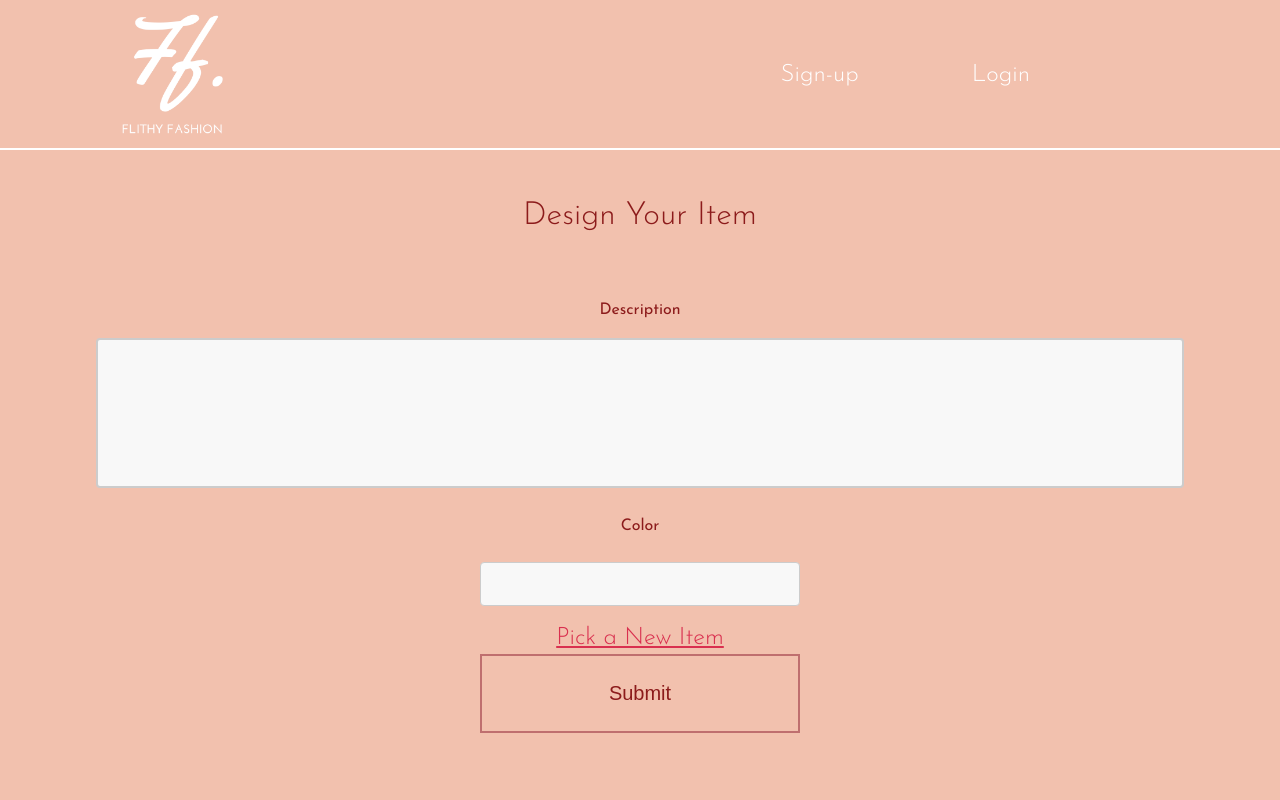
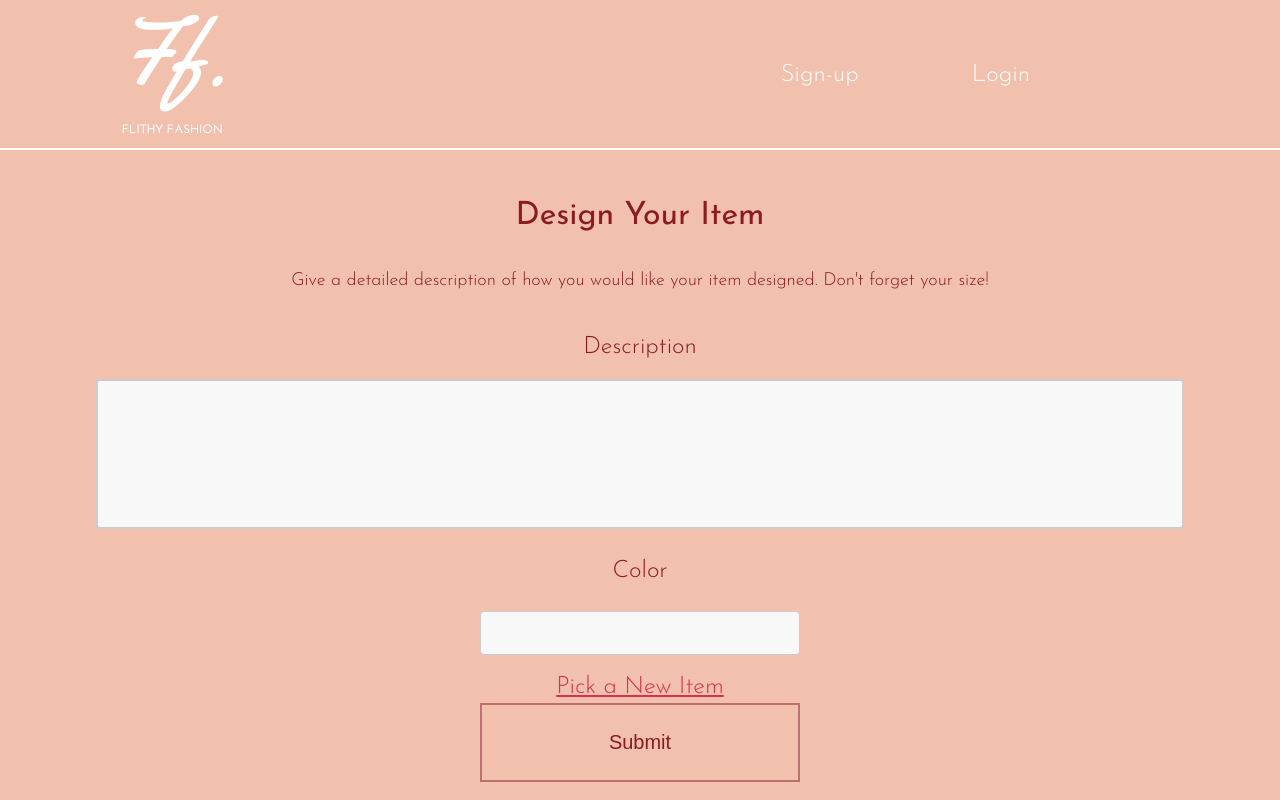
Before and after one commit to CherelleTownes/Filthy-Fashion, a React (Create React App) app in the folder client/: page /categories/1 in a window 1280 px wide. Built offline with nearby package versions, Linux system fonts and the light colour scheme; no server answers.

Commit message:
completed all categories css

```diff
--- a/client/src/components/Categories/index.js
+++ b/client/src/components/Categories/index.js
@@ -5,18 +5,45 @@ import logo from '../../assets/images/Logo.png'
 
 const StyledCategories = styled.section`
   display: grid;
+  grid-template-columns: 1fr 1fr;
+  grid-row-gap: 25px;
+  justify-items: center;
 `;
 
+const SelectItems = styled.button`
+  background-image:linear-gradient(rgba(0, 0, 0, 0.7), rgba(0, 0, 0, 0.7)),
+  url("/Images/CategoryImg.jpg");
+  background-size: cover;
+  height: 500px;
+  width: 500px;
+  background-position: 25% 20%;
+  color: white;
+  font-size: 50px;
+  text-transform: uppercase;
+  cursor:pointer;
+  :hover {
+  color: #F2A2A2;}
+`;
+
+const Title = styled.h1`
+    font-size: 36px;
+    font-weight: 300;
+    padding: 50px 0;
+    color: #8C1B1B;
+    text-align: center;
+`;
 
 
 export default function Categories(props) {
   return (
     <div>
- <h3>Pick An Item To Create</h3>
+      <Title>Pick An Item To Create</Title>
+      <StyledCategories>
       {props.categories.map(category => (
-        <Link to={`/categories/${category.id}`}><button key={category.id}>
+        <Link to={`/categories/${category.id}`}><SelectItems key={category.id}>
           {category.name}
-        </button></Link>))}
+        </SelectItems></Link>))}
+        </StyledCategories>
 
    </div>
 
--- a/client/src/components/ClothingVariations/index.js
+++ b/client/src/components/ClothingVariations/index.js
@@ -3,26 +3,31 @@ import { Link } from 'react-router-dom';
 import styled from 'styled-components';
 
 
-
 const StyledClothingVariations = styled.section`
   text-align: center;
-
 `;
 
 const Title = styled.h1`
     font-size: 32px;
-    font-weight: 300;
+    font-weight: 400;
     margin-top: 50px;
     padding-bottom: 40px;
     color: #8C1B1B;
 `;
 
 const FormLabel = styled.h3`
-  font-size: 28;
-  font-weight: 400;
+  font-size: 24px;
+  font-weight: 300;
   color: #8C1B1B;
   padding-bottom: 20px;
   padding-top: 30px;
+`;
+
+const Text = styled.p`
+  font-size: 18px;
+  font-weight:300;
+  color: #8C1B1B;
+  padding-bottom: 15px;
 `;
 
 const Description = styled.input`
@@ -108,7 +113,8 @@ export default class ClothingVariations extends Component {
         this.props.handleClothingVariationSubmit(this.state);
         this.props.history.push('/clothing_variations');
       }}>
-        <Title>Design Your Item</Title>
+          <Title>Design Your Item</Title>
+          <Text>Give a detailed description of how you would like your item designed. Don't forget your size!</Text>
         <FormLabel htmlFor="description">Description</FormLabel>
         <Description
           id="description"
--- a/client/src/components/ShowClothingVariations/index.js
+++ b/client/src/components/ShowClothingVariations/index.js
@@ -10,7 +10,7 @@ const StyledCategories = styled.section`
 export default function ShowClothingVariations(props) {
   return (
     <div>
-      <h3>All Clothing Variations</h3>
+      <h3>List Of Your Items</h3>
 
       {props.clothing_variations.map(clothing_variation => (
 
```
Also changed, not shown: client/public/Images/CategoryImg.jpg (renamed from client/src/assets/images/bottoms2.jpg).
